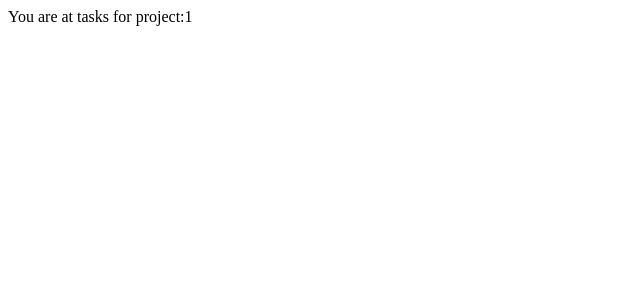
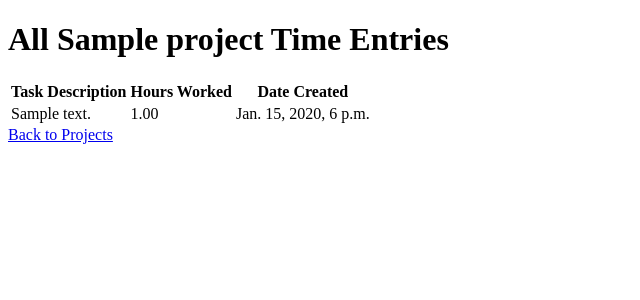
Before and after one commit to djrubio05/timetracker, a Django app: page /timetracker/projects/1 in a window 1280 px wide. Shown: the top 300 px of the page, without its empty margins (0-640 px from the left). Run offline with Django 5.2, Linux system fonts and the light colour scheme; tables that the repository leaves empty hold one stand-in row (values such as "Sample post").

Commit message:
renamed tasks to timeentry, changed to use generic View, and added template

```diff
--- /dev/null
+++ b/myproject/timetracker/templates/timetracker/project_detail.html
@@ -0,0 +1,28 @@
+<!DOCTYPE html>
+<html>
+<head>
+    <title>{{ project.name }} Time Entries</title>
+</head>
+<body>
+    <h1>All {{ project.name }} Time Entries</h1>
+    <table>
+      <tr>
+        <th>Task Description</th>
+        <th>Hours Worked</th>
+        <th>Date Created</th>
+      </tr>
+      {% for timeentry in project.timeentry_set.all %}
+        <tr>
+          <td>{{ timeentry.description }}</td>
+          <td>{{ timeentry.worked_hours }}</td>
+          <td>{{ timeentry.created_at }}</td>
+        </tr>
+      {% empty %}
+        <tr>
+          <td colspan="2">No tasks found.</td>
+        </tr>
+      {% endfor %}
+    </table>
+    <a href="{% url 'timetracker:projects' %}">Back to Projects</a>
+</body>
+</html>
--- a/myproject/timetracker/templates/timetracker/project_list.html
+++ b/myproject/timetracker/templates/timetracker/project_list.html
@@ -8,7 +8,7 @@
     <ul>
         {% for project in object_list  %}
             <li>
-                <a href="{% url 'timetracker:tasks' project.id %}">{{ project.name }}</a>
+                <a href="{% url 'timetracker:time_entry' project.id %}">{{ project.name }}</a>
                 {% if project.description %}
                     - {{ project.description }}
                 {% endif %}
--- a/myproject/timetracker/urls.py
+++ b/myproject/timetracker/urls.py
@@ -7,5 +7,6 @@ app_name = "timetracker"
 urlpatterns = [
     path("", views.index, name="index"),
     path("projects/", views.ProjectsListView.as_view(), name="projects"),
-    path("projects/<int:project_id>", views.tasks, name="tasks"),
+    path("projects/<int:pk>",
+         views.TimeEntryDetailView.as_view(), name="time_entry"),
 ]
--- a/myproject/timetracker/views.py
+++ b/myproject/timetracker/views.py
@@ -1,16 +1,12 @@
 from django.http import HttpResponse
 from django.shortcuts import render
-from django.views.generic import ListView
+from django.views.generic import ListView, DetailView
 
-from .models import Project
+from .models import Project, TimeEntry
 
 
 def index(request):
     return HttpResponse("You are at index")
-
-
-def projects(request):
-    return HttpResponse("You are at projects")
 
 
 def tasks(request, project_id):
@@ -19,3 +15,7 @@ def tasks(request, project_id):
 
 class ProjectsListView(ListView):
     model = Project
+
+
+class TimeEntryDetailView(DetailView):
+    model = Project
```
